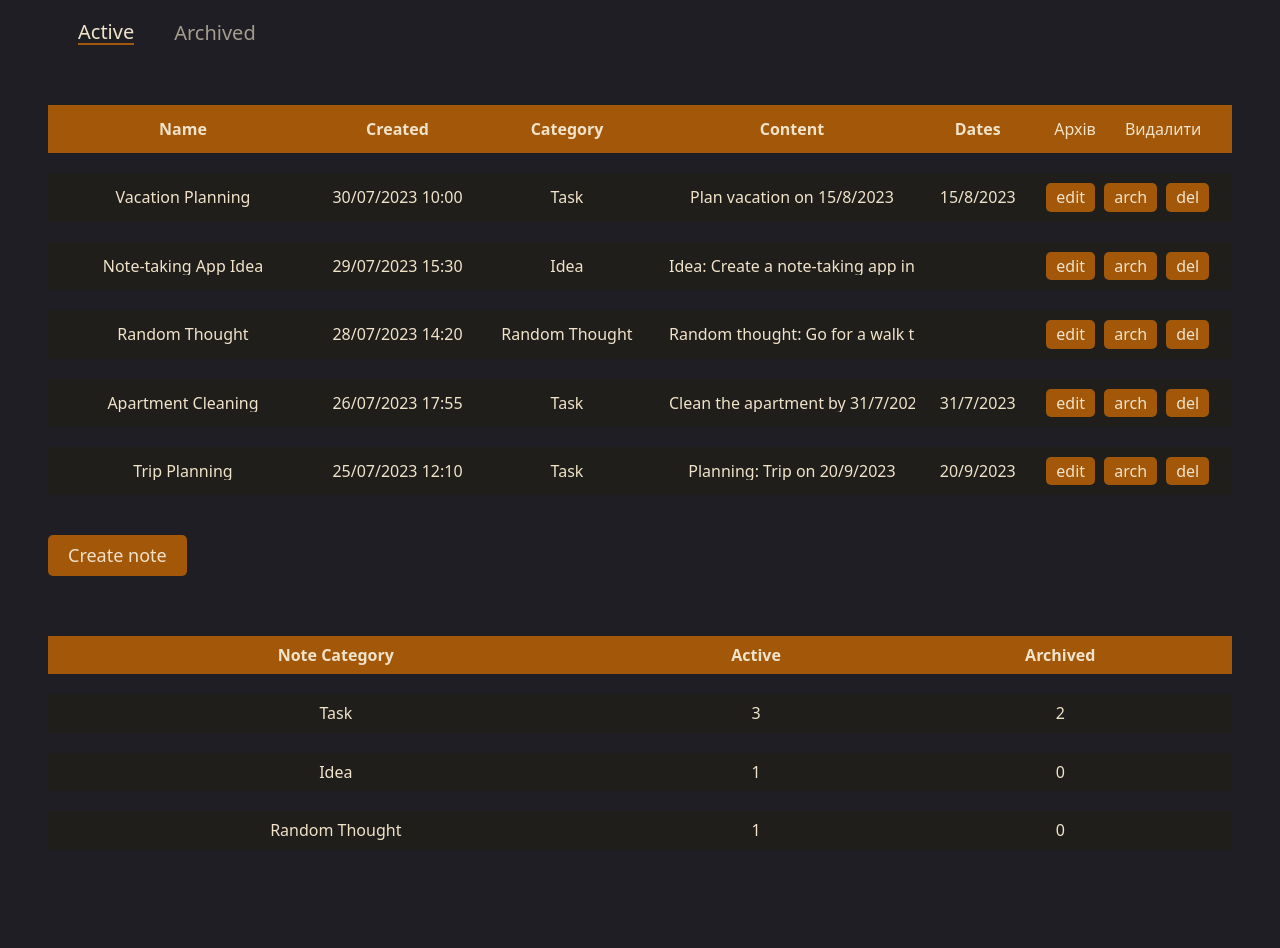
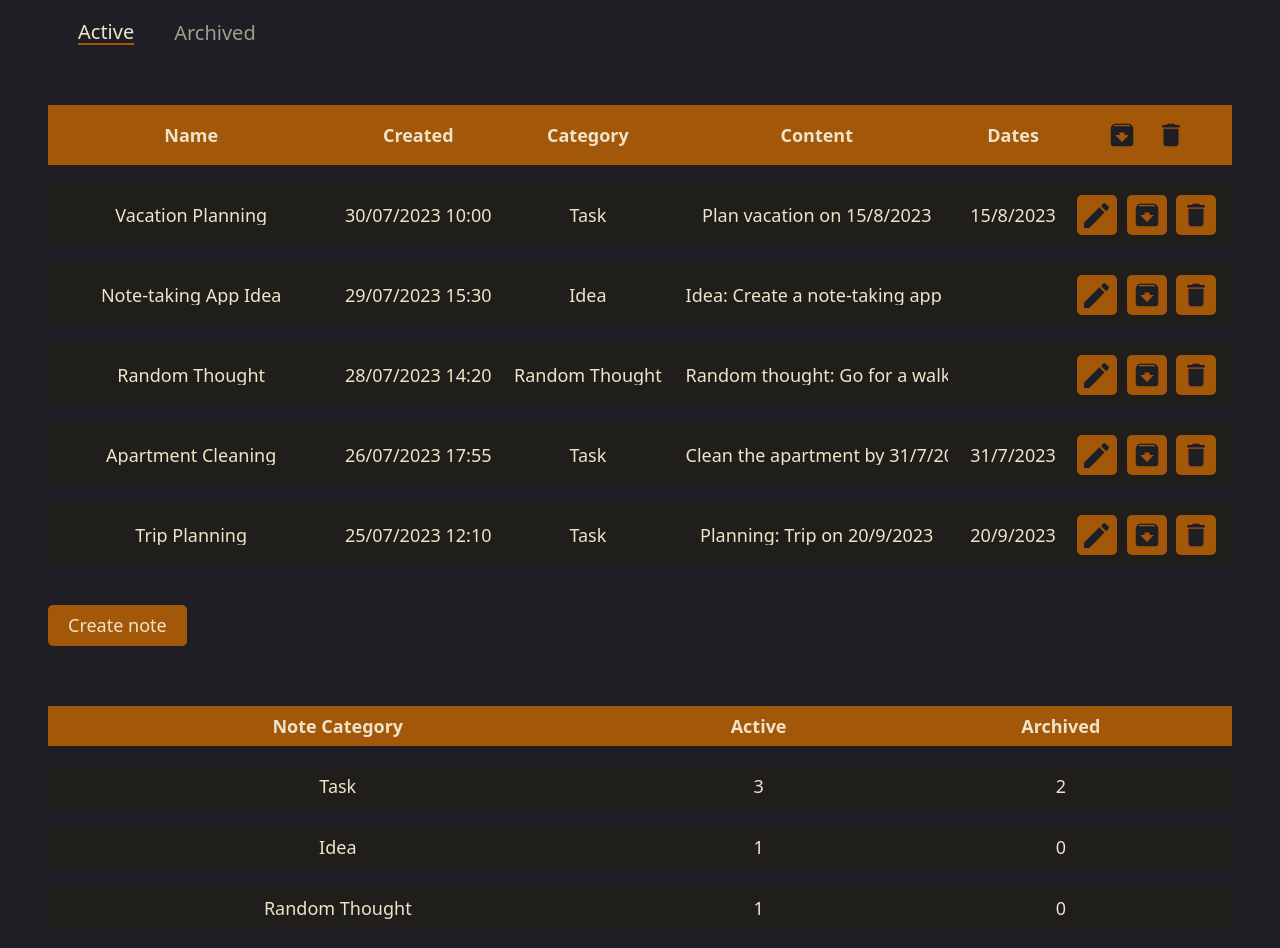
Before and after one commit to Dmytro-Ivanenko/Radency_task_1, a website built with Parcel: page src/index.html in a window 1280 px wide. Before the commit the page ends 870 px from the top, so only its background shows below. Built offline with nearby package versions, Linux system fonts and the light colour scheme.

Commit message:
table icons

```diff
--- a/src/js/notesList.js
+++ b/src/js/notesList.js
@@ -53,11 +53,11 @@ export const notesMarkup = (notesArr, editable = false) => {
   <td>
     <div> <button class="notes_editButton ${
       editable ? 'editable' : ''
-    }" > edit </button>
+    }" ></button>
         <button class="notes_archiveButton  ${
           filterValue === 'archived' ? 'toActiveBtn' : ''
-        }"> arch </button>
-        <button class="notes_deleteButton"> del </button>
+        }"></button>
+        <button class="notes_deleteButton"></button>
     </div>
   </td>
 </tr>`;
--- a/src/partials/categoryList/_categoryList.scss
+++ b/src/partials/categoryList/_categoryList.scss
@@ -4,6 +4,7 @@
   border-spacing: 0 20px;
   color: var(--font-color1);
   margin-top: 20px;
+  font-size: 18px;
 }
 
 .category_table th,
--- a/src/partials/notesList/_notesList.scss
+++ b/src/partials/notesList/_notesList.scss
@@ -1,7 +1,3 @@
-// * {
-//   outline: 1px solid green;
-// }
-
 .notes_listWrapper {
   margin-bottom: 40px;
 }
@@ -12,6 +8,7 @@
   border-spacing: 0 20px;
   color: var(--font-color1);
   margin-top: 20px;
+  font-size: 18px;
 }
 
 .notes_table th,
@@ -46,7 +43,7 @@ tr.editable {
 .notes_table input[readonly],
 .notes_table select:disabled {
   text-decoration: none;
-  font-size: 16px;
+  font-size: 18px;
   border: none;
 }
 
@@ -59,22 +56,17 @@ tr.editable {
 
 .notes_table button {
   background-color: var(--acc-color1);
-  color: var(--font-color1);
   padding: 5px 10px;
   border: none;
   border-radius: 5px;
   cursor: pointer;
-  font-size: 16px;
   margin-right: 5px;
 }
 
 .notes_table button.notes_editButton.editable {
-  background-color: var(--acc-color1);
+  background-color: var(--acc-color2);
 }
 
-.notes_table button.toActiveBtn {
-  background-color: var(--acc-color1);
-}
 //buttons
 .notes_archiveAllButton,
 .notes_deleteAllButton {
@@ -84,7 +76,6 @@ tr.editable {
   border: none;
   border-radius: 5px;
   cursor: pointer;
-  font-size: 16px;
   margin-right: 10px;
 }
 
@@ -103,3 +94,26 @@ tr.editable {
     color: var(--bcg-color1);
   }
 }
+
+.notes_editButton,
+.notes_archiveButton,
+.notes_deleteButton,
+.notes_archiveAllButton,
+.notes_deleteAllButton {
+  width: 40px;
+  height: 40px;
+}
+
+.notes_editButton {
+  background: url('./assets/icons/icon_edit.svg') center center no-repeat;
+}
+
+.notes_archiveButton,
+.notes_archiveAllButton {
+  background: url('./assets/icons/icon_archive.svg') center center no-repeat;
+}
+
+.notes_deleteButton,
+.notes_deleteAllButton {
+  background: url('./assets/icons/icon_delete.svg') center center no-repeat;
+}
--- a/src/partials/notesList/notesList.html
+++ b/src/partials/notesList/notesList.html
@@ -9,8 +9,8 @@
                 <th>Dates</th>
                 <th>
                     <div>
-                        <button class="notes_archiveAllButton">Архів</button>
-                        <button class="notes_deleteAllButton">Видалити</button>
+                        <button class="notes_archiveAllButton"></button>
+                        <button class="notes_deleteAllButton"></button>
                     </div>
                 </th>
             </tr>
--- a/src/style.scss
+++ b/src/style.scss
@@ -20,6 +20,9 @@ body {
 
 button {
   cursor: pointer;
+  &:hover {
+    background-color: var(--acc-color2);
+  }
 }
 
 .visually-hidden {
```
Also changed, not shown: src/assets/icons/icon_archive.svg (added), src/assets/icons/icon_delete.svg (added), src/assets/icons/icon_edit.svg (added), src/assets/icons/icon_idea.svg (added), src/assets/icons/icon_other.svg (added), src/assets/icons/icon_task.svg (added).
